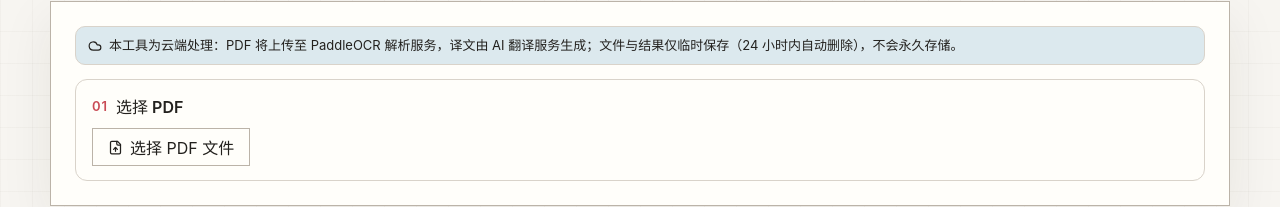
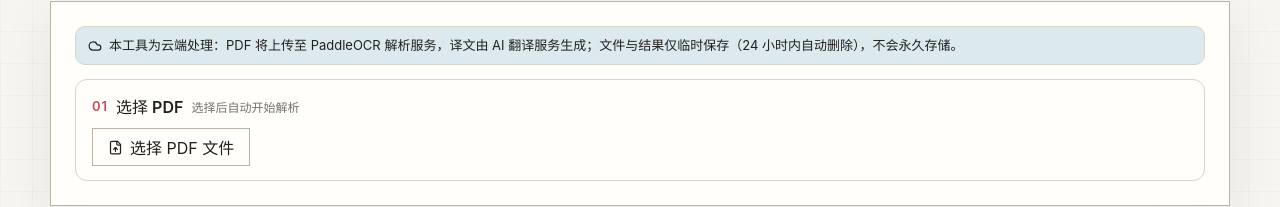
Before and after one commit to timeless23333/sakura-tools, a Vue app in the folder frontend/: page /tools/pdf-markdown in a window 1280 px wide. Shown: the part 321-528 px from the top of the page. Built offline with nearby package versions, Linux system fonts and the light colour scheme.

Commit message:
OCR 解析 流程修复

```diff
--- a/frontend/src/components/tools/PdfMarkdownTool.vue
+++ b/frontend/src/components/tools/PdfMarkdownTool.vue
@@ -38,7 +38,7 @@ let completionTracked = false
 let translationTracked = false
 
 const step = computed(() => {
-  if (!file.value) return 1
+  if (!file.value || !job.value) return 1
   if (zhMd.value) return 4
   if (originalMd.value) return 3
   return 2
@@ -100,13 +100,16 @@ function validateAndSet(selected) {
     .then((doc) => {
       pages.value = doc.getPageCount()
       if (pages.value > MAX_PAGES) {
+        reset()
         error.value = `PDF 共 ${pages.value} 页，超过 ${MAX_PAGES} 页限制`
-        reset()
+        return
       }
+      // 校验通过后自动开始解析，无需再点按钮。
+      start()
     })
     .catch(() => {
+      reset()
       error.value = '无法读取这个 PDF，文件可能已损坏或受密码保护'
-      reset()
     })
 }
 
@@ -274,7 +277,7 @@ onBeforeUnmount(stopPolling)
     </div>
 
     <section class="pdfmd-step" :class="{ active: step === 1 }">
-      <header class="pdfmd-step-head"><span class="pdfmd-step-no">01</span> 选择 PDF</header>
+      <header class="pdfmd-step-head"><span class="pdfmd-step-no">01</span> 选择 PDF <small class="pdfmd-hint">选择后自动开始解析</small></header>
       <div class="pdfmd-pick">
         <button class="secondary-button" type="button" :disabled="!!file" @click="fileInput?.click()">
           <FileUp :size="15" /> 选择 PDF 文件
@@ -358,6 +361,7 @@ onBeforeUnmount(stopPolling)
 .pdfmd-step-no { color: var(--sakura); font-size: 13px; letter-spacing: 1px; }
 .pdfmd-pick { display: flex; align-items: center; gap: 10px; flex-wrap: wrap; }
 .pdfmd-fileinfo { color: var(--muted); font-size: 13px; }
+.pdfmd-hint { color: var(--muted); font-size: 12px; font-weight: 400; }
 .pdfmd-progress { display: flex; flex-direction: column; gap: 8px; }
 .pdfmd-bar { height: 8px; border-radius: 4px; background: var(--paper-deep); overflow: hidden; }
 .pdfmd-bar span { display: block; height: 100%; border-radius: 4px; background: var(--sakura); transition: width 0.4s ease; }
```
Also changed, not shown: 10 other files (tests, documents, lock files or other folders).
